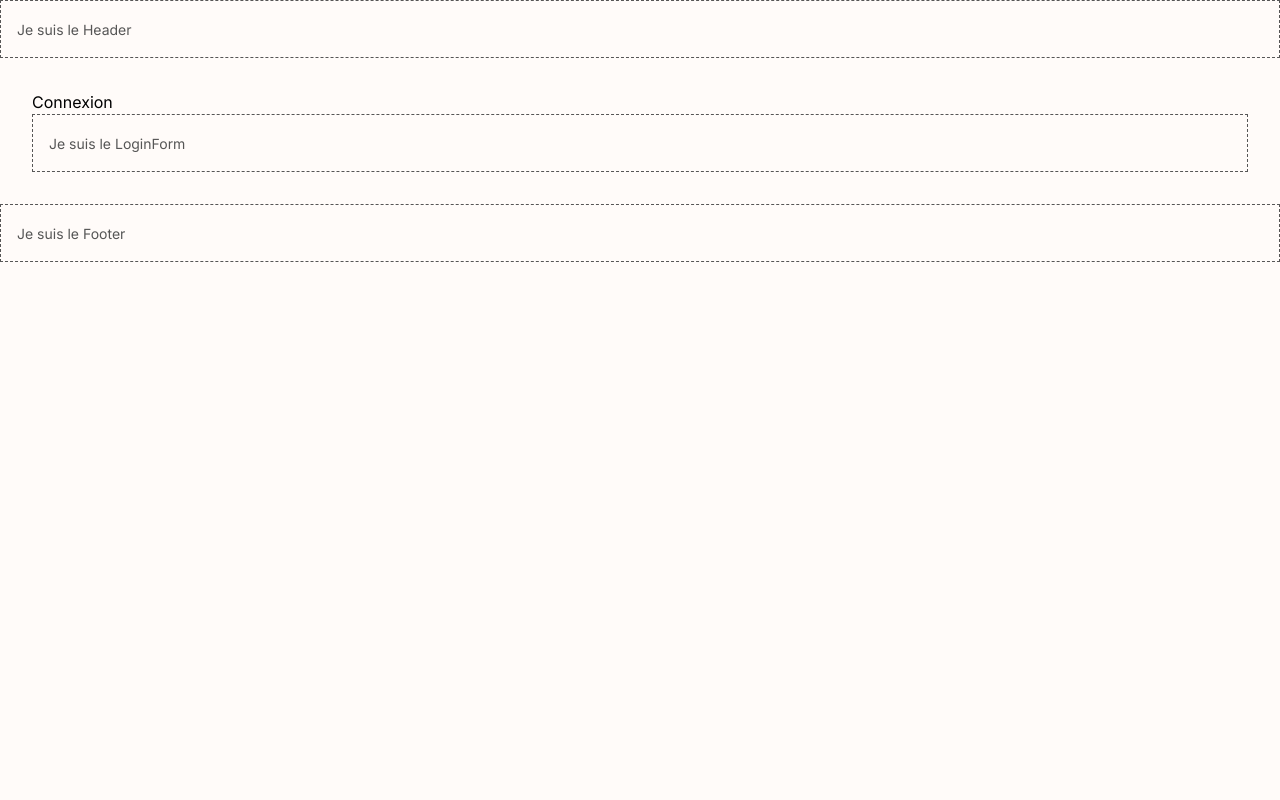
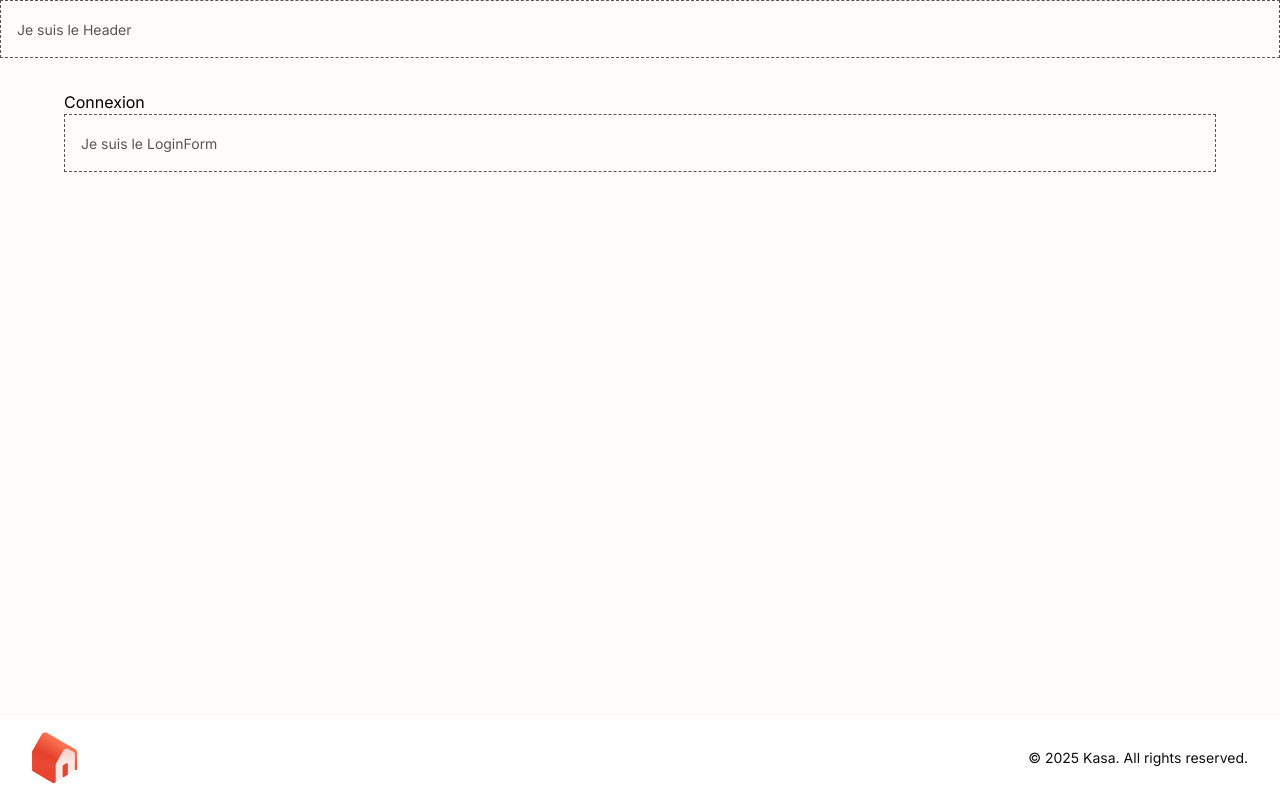
Before and after one commit to snielchevallier/OCR_Projet8, a Next.js app: page /login in a window 1280 px wide. Built offline with nearby package versions, Linux system fonts and the light colour scheme; no server answers.

Commit message:
creation footer

```diff
--- a/src/app/layout.tsx
+++ b/src/app/layout.tsx
@@ -3,6 +3,7 @@ import { Inter } from "next/font/google";
 import "./globals.css";
 import Header from "@/components/layout/Header";
 import Footer from "@/components/layout/Footer";
+import { AuthProvider } from "@/context/AuthContext";
 
 const inter = Inter({
   variable: "--font-inter",
@@ -22,9 +23,13 @@ export default function RootLayout({
   return (
     <html lang="fr" className={`${inter.variable} h-full antialiased`}>
       <body className="min-h-full flex flex-col bg-light-orange font-sans">
-        <Header />
-        {children}
-        <Footer />
+        <AuthProvider>
+          <Header />
+          <div className="flex-1 w-full max-w-7xl mx-auto px-4 sm:px-6 lg:px-8">
+            {children}
+          </div>
+          <Footer />
+        </AuthProvider>
       </body>
     </html>
   );
--- a/src/components/layout/Footer.tsx
+++ b/src/components/layout/Footer.tsx
@@ -1,7 +1,23 @@
+import Image from "next/image"
+import Link from "next/link"
+
 export default function Footer() {
   return (
-    <footer className="border border-dashed border-grey-dark p-4">
-      <span className="text-sm text-grey-dark">Je suis le Footer</span>
+    <footer className="w-full bg-white border-t border-grey-light">
+      <div className="max-w-7xl mx-auto px-4 sm:px-6 lg:px-8 py-4 flex items-center justify-between">
+        <Link href="/" aria-label="Kasa — retour à l'accueil">
+          <Image
+            src="/img/picto-logo.svg"
+            alt=""
+            width={46}
+            height={53}
+            aria-hidden="true"
+          />
+        </Link>
+        <p className="text-black text-sm">
+          © 2025 Kasa. All rights reserved.
+        </p>
+      </div>
     </footer>
   )
 }
```
Also changed, not shown: 1 other file (tests, documents, lock files or other folders).
